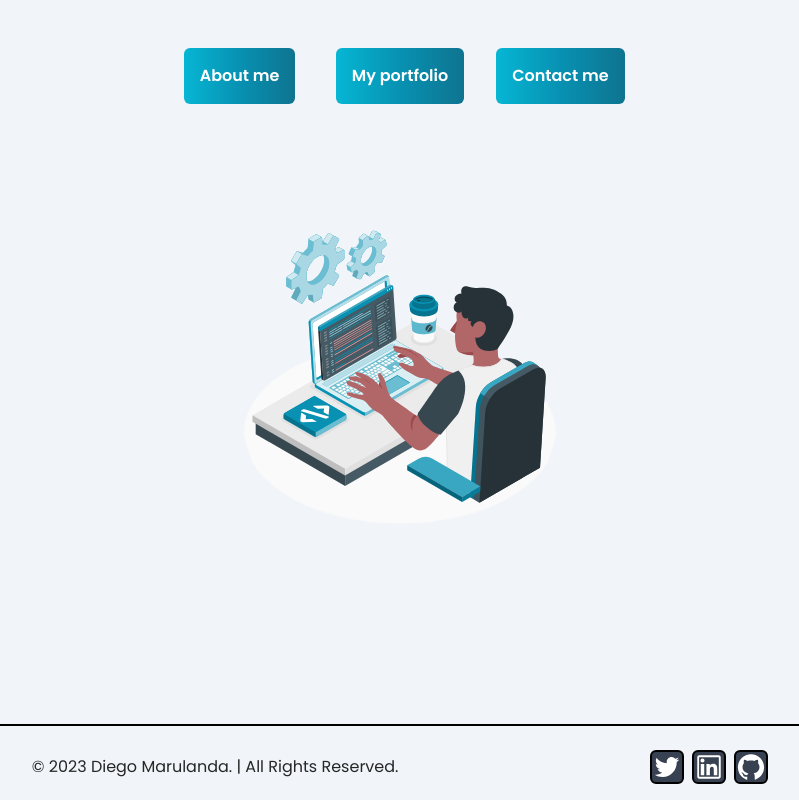
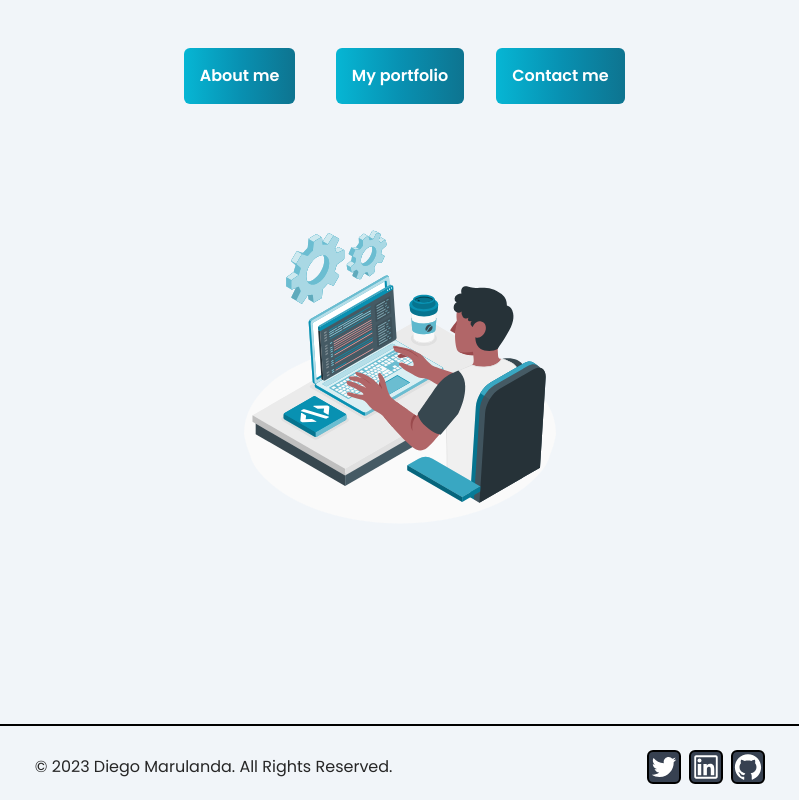
Before and after one commit to DiegoMarulandaB/Portfolio, a Next.js app: page / in a window 1280 px wide. Shown: the part 476-1276 px from the top of the page, without its empty margins (240-1039 px from the left). Built offline with nearby package versions, Linux system fonts and the light colour scheme.

Commit message:
fix: :fire: add fixes_copyright_footer

```diff
--- a/src/components/Footer/Footer.tsx
+++ b/src/components/Footer/Footer.tsx
@@ -10,7 +10,7 @@ const Footer = () => {
       <hr className="border border-black dark:border-white" />
       <div className="mx-auto p-4 flex flex-col items-center justify-center text-center md:flex-row md:justify-evenly">
         <div className="flex flex-row items-center justify-start space-x-2   mt-2 mx-18 mr-18   text-neutral-800 dark:text-neutral-100">
-          &copy; {new Date().getFullYear()} Diego Marulanda. | All Rights Reserved.
+          &copy; {new Date().getFullYear()} Diego Marulanda. All Rights Reserved.
           <a href="/" className="hover:underline" />
         </div>
         <div className="flex flex-row items-center justify-end space-x-2  mt-2  mx-18 mr-18">
```
